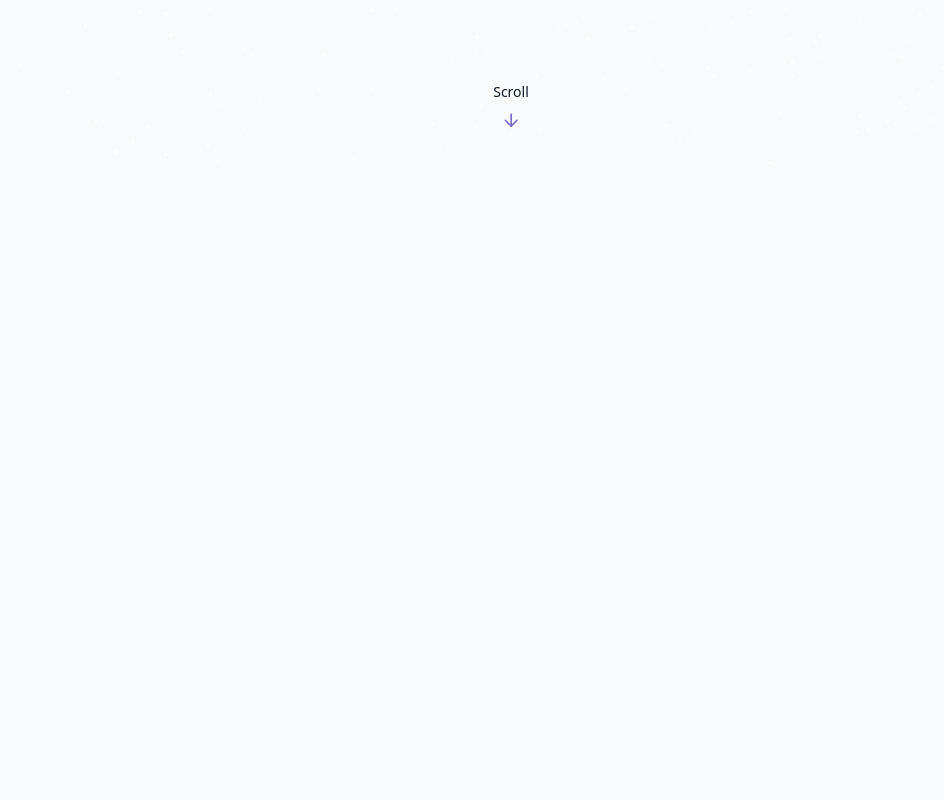
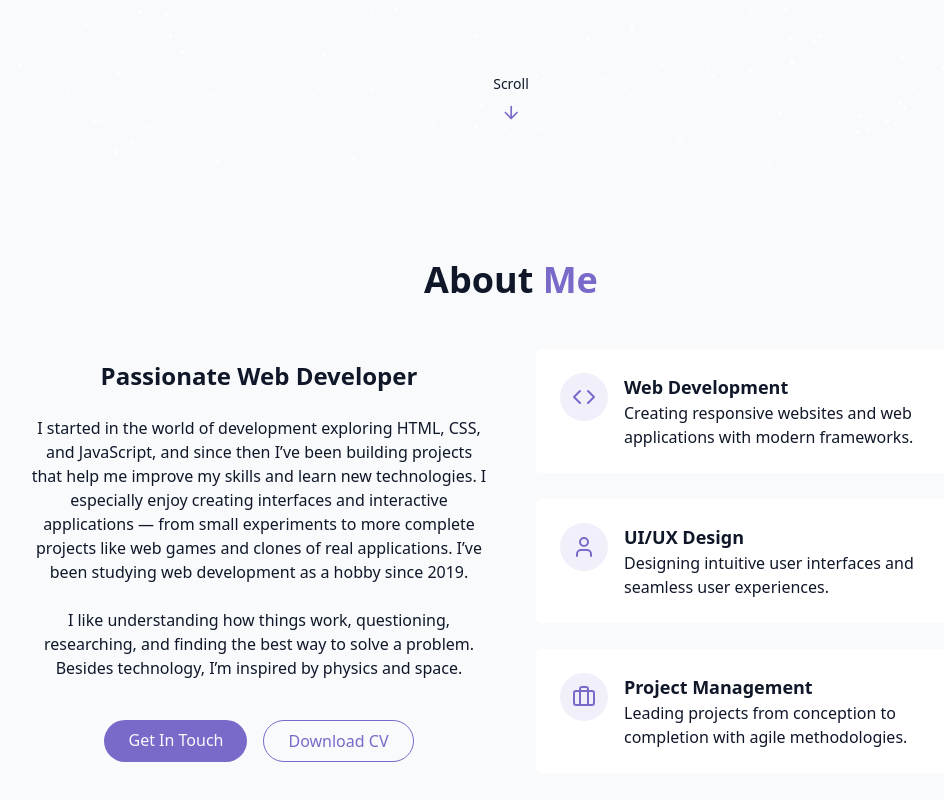
Before and after one commit to IgnacioConsuegra/myPotfolio, a React (Vite) app in the folder fronted/: page / in a window 1280 px wide. Shown: the part 636-1436 px from the top of the page, without its empty margins (129-1073 px from the left). Before the commit the page ends 800 px from the top, so only its background shows below. Built offline with nearby package versions, Linux system fonts and the light colour scheme.

Commit message:
About section finished, well, actually we need to finished the links.

```diff
--- /dev/null
+++ b/fronted/Components/AboutSection.jsx
@@ -0,0 +1,98 @@
+import React from "react";
+
+import { Briefcase, Code, User } from "lucide-react";
+
+export const AboutSection = () => {
+  return (
+    <section id="about" className="py-24 px-4 relative">
+      {" "}
+      <div className="container mx-auto max-w-5xl">
+        <h2 className="text-3xl md:text-4xl font-bold mb-12 text-center">
+          About <span className="text-primary"> Me</span>
+        </h2>
+
+        <div className="grid grid-cols-1 md:grid-cols-2 gap-12 items-center">
+          <div className="space-y-6">
+            <h3 className="text-2xl font-semibold">Passionate Web Developer</h3>
+
+            <p className="text-muted-foreground">
+              I started in the world of development exploring HTML, CSS, and
+              JavaScript, and since then I’ve been building projects that help
+              me improve my skills and learn new technologies. I especially
+              enjoy creating interfaces and interactive applications — from
+              small experiments to more complete projects like web games and
+              clones of real applications. I’ve been studying web development as
+              a hobby since 2019.
+            </p>
+
+            <p className="text-muted-foreground">
+              I like understanding how things work, questioning, researching,
+              and finding the best way to solve a problem. Besides technology,
+              I’m inspired by physics and space.
+            </p>
+
+            <div className="flex flex-col sm:flex-row gap-4 pt-4 justify-center">
+              <a href="#contact" className="cosmic-button">
+                {" "}
+                Get In Touch
+              </a>
+
+              <a
+                href=""
+                className="px-6 py-2 rounded-full border border-primary text-primary hover:bg-primary/10 transition-colors duration-300"
+              >
+                Download CV
+              </a>
+            </div>
+          </div>
+
+          <div className="grid grid-cols-1 gap-6">
+            <div className="gradient-border p-6 card-hover">
+              <div className="flex items-start gap-4">
+                <div className="p-3 rounded-full bg-primary/10">
+                  <Code className="h-6 w-6 text-primary" />
+                </div>
+                <div className="text-left">
+                  <h4 className="font-semibold text-lg"> Web Development</h4>
+                  <p className="text-muted-foreground">
+                    Creating responsive websites and web applications with
+                    modern frameworks.
+                  </p>
+                </div>
+              </div>
+            </div>
+            <div className="gradient-border p-6 card-hover">
+              <div className="flex items-start gap-4">
+                <div className="p-3 rounded-full bg-primary/10">
+                  <User className="h-6 w-6 text-primary" />
+                </div>
+                <div className="text-left">
+                  <h4 className="font-semibold text-lg">UI/UX Design</h4>
+                  <p className="text-muted-foreground">
+                    Designing intuitive user interfaces and seamless user
+                    experiences.
+                  </p>
+                </div>
+              </div>
+            </div>
+            <div className="gradient-border p-6 card-hover">
+              <div className="flex items-start gap-4">
+                <div className="p-3 rounded-full bg-primary/10">
+                  <Briefcase className="h-6 w-6 text-primary" />
+                </div>
+
+                <div className="text-left">
+                  <h4 className="font-semibold text-lg">Project Management</h4>
+                  <p className="text-muted-foreground">
+                    Leading projects from conception to completion with agile
+                    methodologies.
+                  </p>
+                </div>
+              </div>
+            </div>
+          </div>
+        </div>
+      </div>
+    </section>
+  );
+};
--- a/fronted/Pages/Home.jsx
+++ b/fronted/Pages/Home.jsx
@@ -3,6 +3,7 @@
 import {StarBackground} from "../Components/StarBackground";
 import { NavBar } from '../Components/NavBar';
 import { HeroSection } from '../Components/HeroSection';
+import { AboutSection } from '../Components/AboutSection';
 const Home = () => {
   return (
     <div className="min-h-screen bg-background text-foreground overflow-x-hidden">
@@ -11,6 +12,7 @@
       <NavBar/>
       <main>
         <HeroSection/>
+        <AboutSection/>
       </main>
     </div>
   )
```
